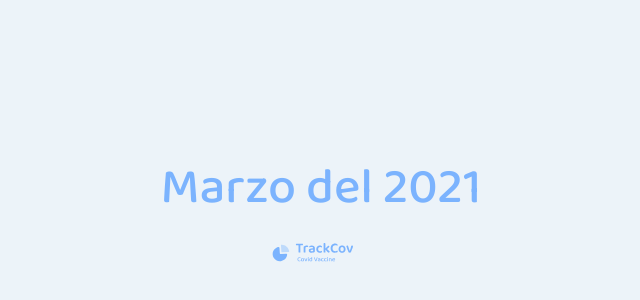
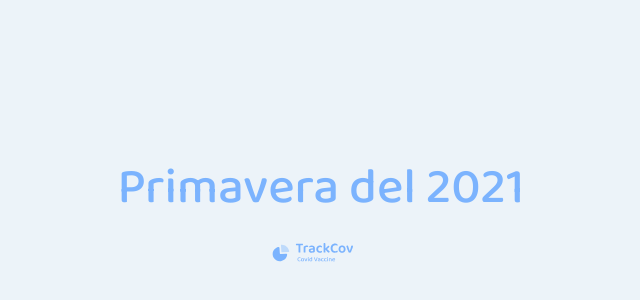
Before and after one commit to martamullor/trackCov-vaccine, a React (Create React App) app: page / in a window 1280 px wide. Shown: the part 186-486 px from the top of the page, without its empty margins (319-959 px from the left). Built offline with nearby package versions, Linux system fonts and the light colour scheme.

Commit message:
Changed name in vaccine project

```diff
--- a/src/pages/UnderConstruction.js
+++ b/src/pages/UnderConstruction.js
@@ -4,7 +4,7 @@ import Logo from "../icons/Logo";
 const App = () => {
   return (
     <div className="under-construction">
-      <h1 className="under-construction-title">Marzo del 2021</h1>
+      <h1 className="under-construction-title">Primavera del 2021</h1>
       <Logo width={100} />
     </div>
   );
```
